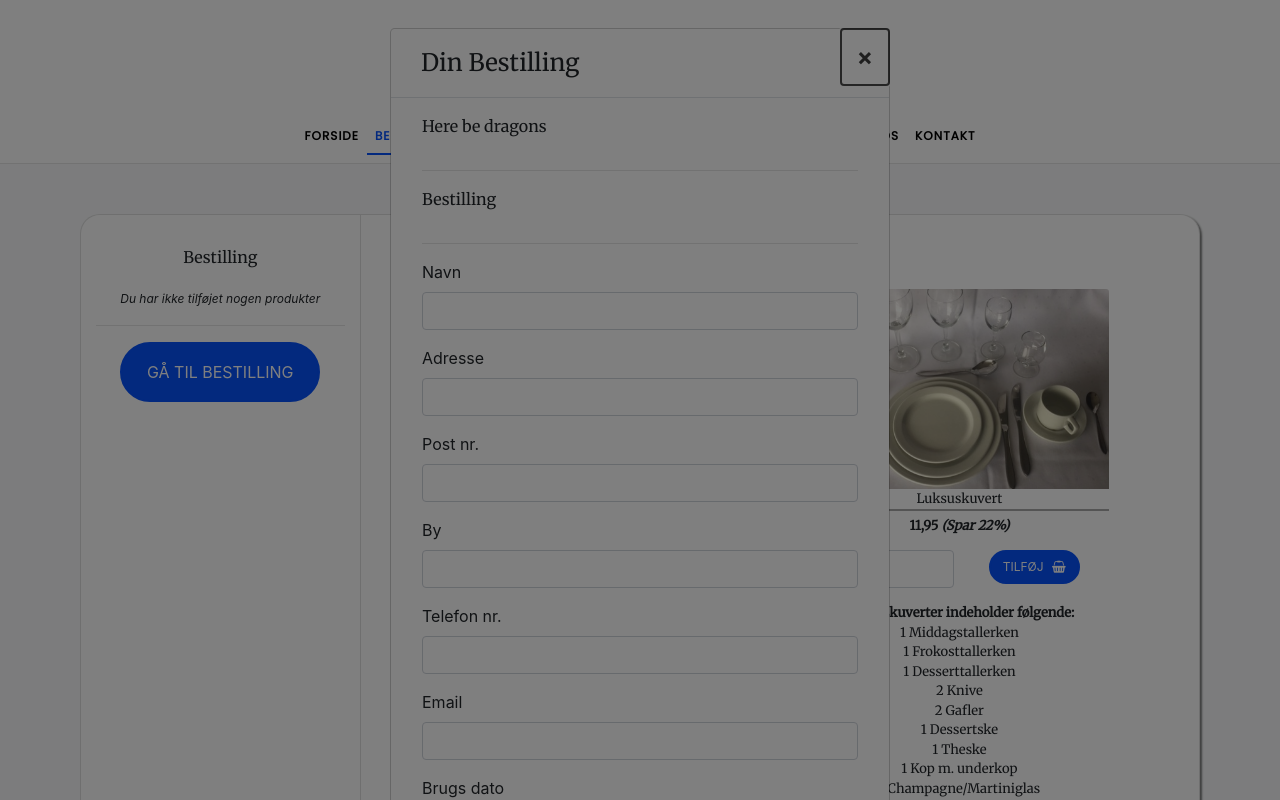
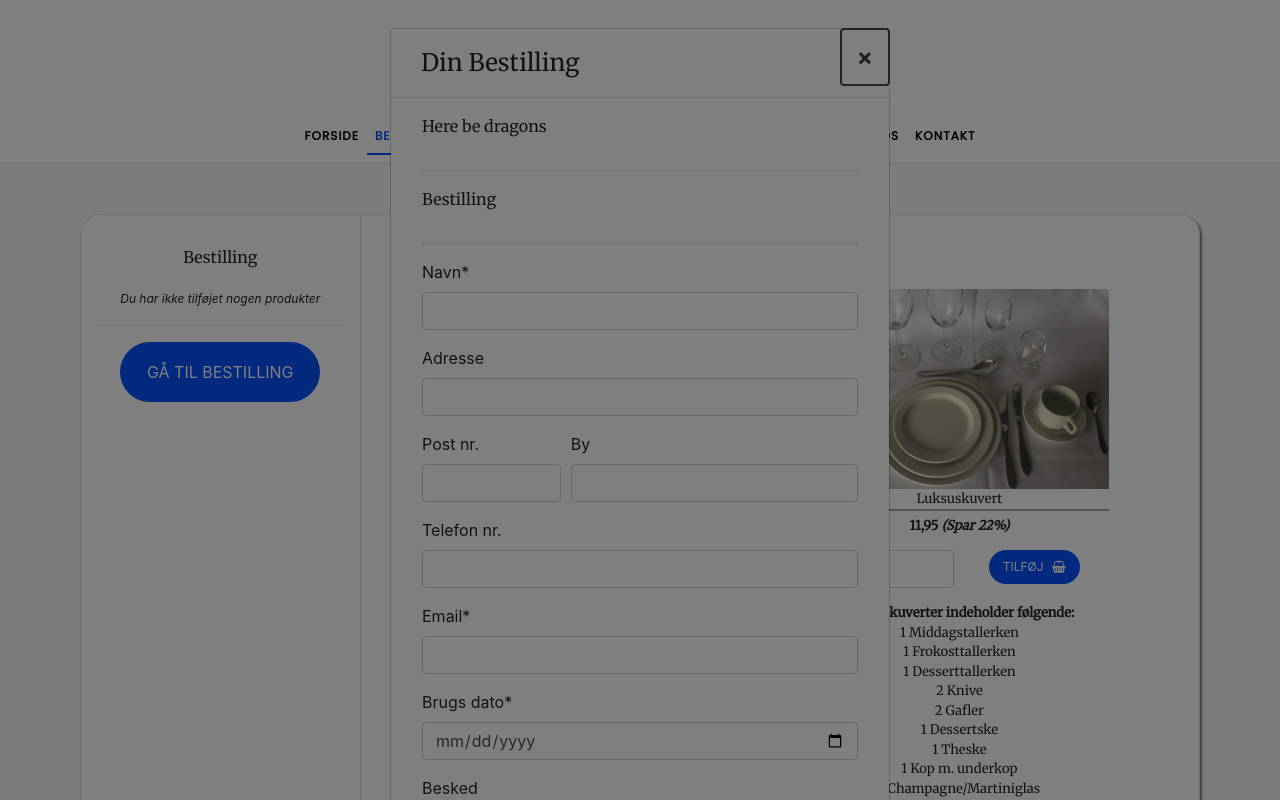
Before and after one commit to Fuzzy3/jyskserviceudlejning2, an Angular app: page /bestilling in a window 1280 px wide. Both pictures are taken after a click on the button "GÅ TIL BESTILLING". Shown: the top 800 px of the page. Built offline with nearby package versions, Linux system fonts and the light colour scheme; a web font is replaced by a local one.

Commit message:
småting

```diff
--- a/src/app/bestilling/bestillings-modal/bestillings-modal.component.html
+++ b/src/app/bestilling/bestillings-modal/bestillings-modal.component.html
@@ -30,50 +30,42 @@
             <div id="bruger-data">
               <!-- <button class="btn btn-secondary float-right" type="button" (click)="fillFormWithDummyData()">Udfyld form</button> -->
               <div class="form-group">
-                <label for="navn">Navn</label>
+                <label for="navn">Navn*</label>
                 <input type="text" id="navn" class="form-control" [(ngModel)]="navn" #navnInput="ngModel" name="navn"
                   required>
                 <div class="invalid-feedback" *ngIf="!navnInput.valid && navnInput.touched">Dit navn skal være udfyldt</div>
               </div>
               <div class="form-group">
                 <label for="adresse">Adresse</label>
-                <input type="text" id="adresse" class="form-control" [(ngModel)]="adresse" #adresseInput="ngModel" name="adresse"
-                  required>
-                <div class="invalid-feedback" *ngIf="!adresseInput.valid && adresseInput.touched">Din adresse skal være
+                <input type="text" id="adresse" class="form-control" [(ngModel)]="adresse" #adresseInput="ngModel" name="adresse">
+              </div>
+              <div class="form-row">
+                <div class="form-group col-md-4">
+                  <label for="postnr">Post nr.</label>
+                  <input type="text" id="postnr" class="form-control" [(ngModel)]="postnr" #postnrInput="ngModel" name="postnr">
+                </div>
+                <div class="form-group col-md-8">
+                  <label for="by">By</label>
+                  <input type="text" id="by" class="form-control" [(ngModel)]="by" #byInput="ngModel" name="by">
+                </div>
+              </div>
+              <div class="form-group">
+                <label for="telefon">Telefon nr.</label>
+                <input type="text" id="telefon" class="form-control" [(ngModel)]="telefon" #telefonInput="ngModel" name="telefon">
+              </div>
+              <div class="form-group">
+                <label for="email">Email*</label>
+                <input type="email" id="email" class="form-control" [(ngModel)]="email" #emailInput="ngModel" name="email"
+                  required email>
+                <div class="invalid-feedback" *ngIf="!emailInput.valid && emailInput.touched">Din email skal være
                   udfyldt</div>
               </div>
               <div class="form-group">
-                <label for="postnr">Post nr.</label>
-                <input type="text" id="postnr" class="form-control" [(ngModel)]="postnr" #postnrInput="ngModel" name="postnr"
-                  required>
-                <div class="invalid-feedback" *ngIf="!postnrInput.valid && postnrInput.touched">Din adresse skal være
-                  udfyldt</div>
-              </div>
-              <div class="form-group">
-                <label for="by">By</label>
-                <input type="text" id="by" class="form-control" [(ngModel)]="by" #byInput="ngModel" name="by" required>
-                <div class="invalid-feedback" *ngIf="!byInput.valid && byInput.touched">Din adresse skal være udfyldt</div>
-              </div>
-              <div class="form-group">
-                <label for="telefon">Telefon nr.</label>
-                <input type="text" id="telefon" class="form-control" [(ngModel)]="telefon" #telefonInput="ngModel" name="telefon"
-                  required>
-                <div class="invalid-feedback" *ngIf="!telefonInput.valid && telefonInput.touched">Din adresse skal være
-                  udfyldt</div>
-              </div>
-              <div class="form-group">
-                <label for="email">Email</label>
-                <input type="email" id="email" class="form-control" [(ngModel)]="email" #emailInput="ngModel" name="email"
-                  required email>
-                <div class="invalid-feedback" *ngIf="!emailInput.valid && emailInput.touched">Din adresse skal være
-                  udfyldt</div>
-              </div>
-              <div class="form-group">
-                <label for="dato">Brugs dato</label>
+                <label for="dato">Brugs dato*</label>
                 <input type="date" id="dato" class="form-control" [(ngModel)]="dato" #datoInput="ngModel" name="dato"
                   required date>
-                <div class="invalid-feedback" *ngIf="!datoInput.valid && datoInput.touched">Din adresse skal være
-                  udfyldt</div>
+                <div class="invalid-feedback" *ngIf="!datoInput.valid && datoInput.touched">En brugsdato skal være
+                  valgt</div>
               </div>
               <div class="form-group">
                 <label for="besked">Besked</label>
@@ -85,9 +77,13 @@
       </div>
     </div>
   </div>
-  <div class="modal-footer">
-    <p *ngIf="generateOrderList().length == 0">Bestilling ikke tilladt uden at have valgt minimum et produkt</p>
-    <button type="button" class="btn btn-outline-dark" [disabled]="generateOrderList().length == 0" (click)="modal.close('Order send')">Bestil</button>
+  <div class="modal-footer d-flex justify-content-center">
+    <div class="row">
+      <div class="col">
+        <div class="invalid-feedback" *ngIf="generateOrderList().length == 0">Bestilling ikke tilladt uden at have valgt minimum et produkt</div>
+        <button type="button" class="btn btn-outline-dark" [hidden]="generateOrderList().length == 0" [disabled]="generateOrderList().length == 0" (click)="modal.close('Order send')">Bestil</button>
+      </div>
+    </div>
   </div>
 </ng-template>
 <div class="button-container text-center">
--- a/src/app/bestilling/bestillings-modal/bestillings-modal.component.ts
+++ b/src/app/bestilling/bestillings-modal/bestillings-modal.component.ts
@@ -36,7 +36,9 @@ export class BestillingsModalComponent {
   open(content) {
     console.log(this.bestilling);
     this.modalService.open(content, {ariaLabelledBy: 'modal-basic-title'}).result.then((result) => {
+      this.onSubmit();
       console.log('Closed with: ' + result);
+      //console.log(this.bestillingInfo);
       this.mailService.sendMail(this.bestillingInfo, this.bestilling);
     }, (reason) => {
       console.log('Exited ' + this.getDismissReason(reason));
@@ -70,6 +72,7 @@ export class BestillingsModalComponent {
 
   onSubmit() {
     this.bestillingInfo = new BestillingInfo;
+    console.log(this.bestillingsForm);
     this.bestillingInfo.navn = this.bestillingsForm.form.value.navn;
     this.bestillingInfo.adresse = this.bestillingsForm.form.value.adresse;
     this.bestillingInfo.postnr = this.bestillingsForm.form.value.postnr;
--- a/src/app/bestilling/services/mail.service.ts
+++ b/src/app/bestilling/services/mail.service.ts
@@ -21,8 +21,6 @@ export class MailService {
             'Access-Control-Allow-Origin': '*'
         })
     };
-
-
 
     constructor(private http: HttpClient) { }
 
--- a/src/app/page-not-found/page-not-found.component.html
+++ b/src/app/page-not-found/page-not-found.component.html
@@ -1,3 +1,3 @@
-<div class="alert alert-danger alert-fit-content" role="alert">
+<div class="alert alert-danger alert-fit-content" style="margin-bottom: 420px !important" role="alert">
   <p class="text-center">Vi kunne desværre ikke finde siden du ledte efter! Klik <a routerLink="/home">her</a> for at komme forsiden</p>
 </div>
--- a/src/assets/produkter.json
+++ b/src/assets/produkter.json
@@ -60,11 +60,6 @@
         "billedURL": "assets/Pandekagepande.jpg"
     },
     {
-        "navn": "Italiensk Proffesionel ismaskine",
-        "pris": 4500.00,
-        "billedURL": "assets/Ismaskine.jpg"
-    },
-    {
         "navn": "Damprenser",
         "pris": 100,
         "billedURL": "assets/damprenser.gif"
@@ -119,15 +114,11 @@
         "billedURL": "assets/Saltogpeber.jpg"
     },
     {
-        "navn": "Askebægre",
+        "navn": "Askebæger",
         "pris": 2.80,
-        "billedURL": ""
-    },
-    {
-        "navn": "Kuvertaskebægre",
-        "pris": 1.5,
-        "billedURL": ""
-    }]
+        "billedURL": "assets/aske1.png"
+    }
+    ]
 },
 {
     "overskrift": "Bestik",
@@ -302,5 +293,15 @@
         "pris": 9.00,
         "billedURL": "assets/stofserviet.jpg"
     }]
+},
+{
+    "overskrift": "Andet",
+    "produkter": [
+        {
+            "navn": "Italiensk Proffesionel Ismaskine",
+            "pris": 4500.00,
+            "billedURL": "assets/Ismaskine.jpg"
+        }
+    ]
 }
 ]
--- a/src/sass/styles.scss
+++ b/src/sass/styles.scss
@@ -284,7 +284,7 @@ h5 {
 //forms
 
 
-input.ng-valid  {
+input.ng-valid.ng-touched  {
     border-left: 5px solid #42A948; /* green */
 }
 
@@ -295,6 +295,9 @@ input.ng-invalid.ng-touched  {
 .invalid-feedback {
     display: inline-block !important;
 }
+
+
+
 
 .card-title {
     border-bottom: solid darkgray 2px;
```
Also changed, not shown: src/assets/aske1.png (added), work_todo.txt, 9 other files (tests, documents, lock files or other folders).
